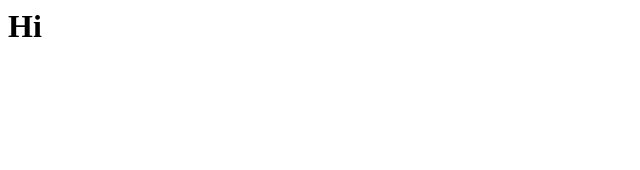
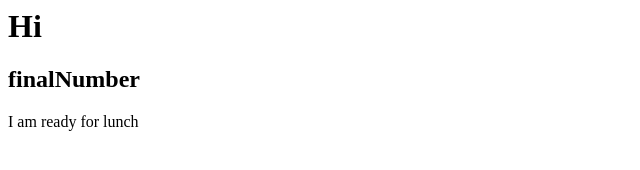
Before and after one commit to jsmnwltrs/js-functions, a plain HTML site: page index.html in a window 1280 px wide. Shown: the whole page, without its empty margins (0-640 px from the left). Drawn offline with Linux system fonts and the light colour scheme.

Commit message:
made writeToDom

```diff
--- a/functions.js
+++ b/functions.js
@@ -23,3 +23,22 @@ const nomnom = (name, food) => {
 }
 
 console.log(nomnom('jasmine', bearSticks));
+
+// function numberAdder that takes in a number and
+//return the number plus 3.
+
+
+
+const numberAdder = (x) => {
+    const finalNumber = (x + 3);
+    printToDom(`<h2>finalNumber</h2>`, 'allTheNumbers')
+}
+
+const printToDom = (stringToPrint, divId) => {
+    const selectedDiv = document.getElementById(divId);
+    selectedDiv.innerHTML += stringToPrint;
+}
+
+numberAdder(4);
+
+printToDom('I am ready for lunch', 'feelings')
--- a/index.html
+++ b/index.html
@@ -9,6 +9,8 @@
 <h1>Hi</h1>
 <div id=banana></div>
 <div id="greeting"></div>
+<div id="allTheNumbers"></div>
+<div id="feelings"></div>
     <script src="functions.js"></script>
 </body>
 </html>
```
